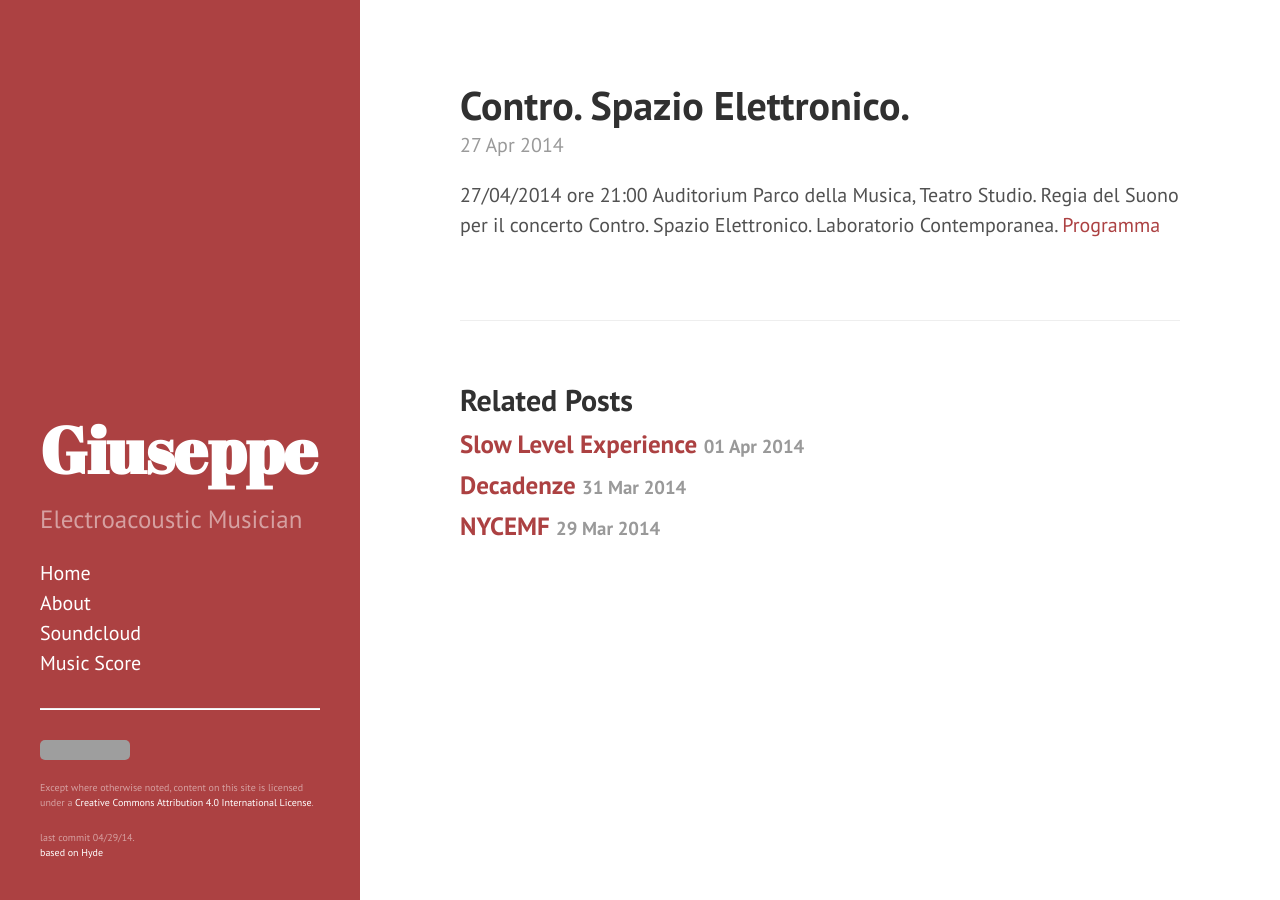
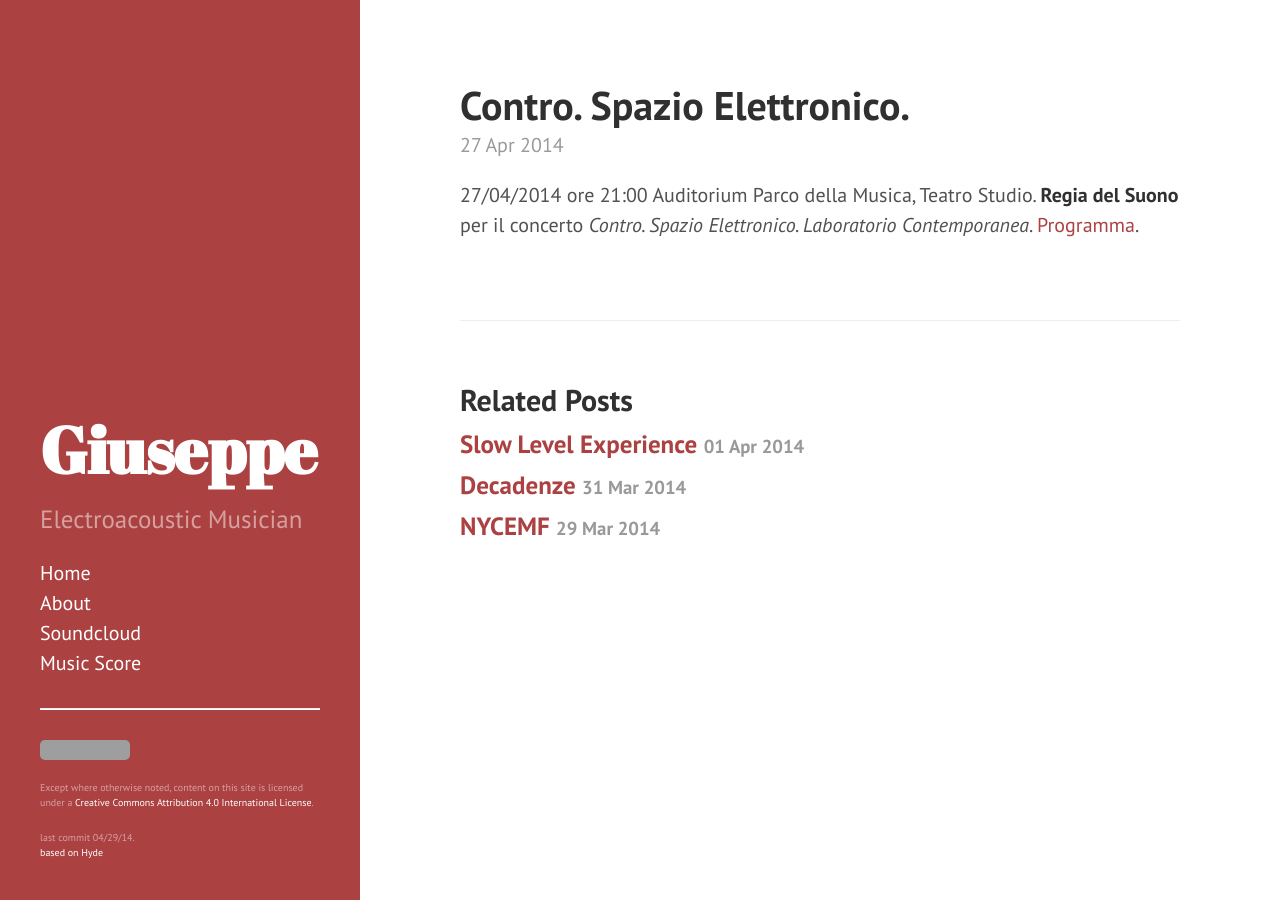
Before and after one commit to grammaton/grammaton.github.io, a Jekyll site: the page built from _posts/2014-04-27-Contro.md, in a window 1280 px wide. Built offline with Jekyll 4.4.1, drawn with Linux system fonts in a browser that asks for light colours; Markdown is read by kramdown in place of the engine named in the settings; grey boxes are pictures that could not be loaded.

```diff
--- a/_posts/2014-04-27-Contro.md
+++ b/_posts/2014-04-27-Contro.md
@@ -3,5 +3,5 @@ layout: post
 title: Contro. Spazio Elettronico.
 ---
 
-27/04/2014 ore 21:00 Auditorium Parco della Musica, Teatro Studio. Regia del Suono per il concerto Contro. Spazio Elettronico. Laboratorio Contemporanea.
-[Programma](http://www.giuseppesilvi.com/__depot/Locandine_Programmi/2014_04_27_ControSpazioElettronico.pdf)
+27/04/2014 ore 21:00 Auditorium Parco della Musica, Teatro Studio. **Regia del Suono** per il concerto *Contro. Spazio Elettronico. Laboratorio Contemporanea*.
+[Programma](http://www.giuseppesilvi.com/__depot/Locandine_Programmi/2014_04_27_ControSpazioElettronico.pdf).
```
